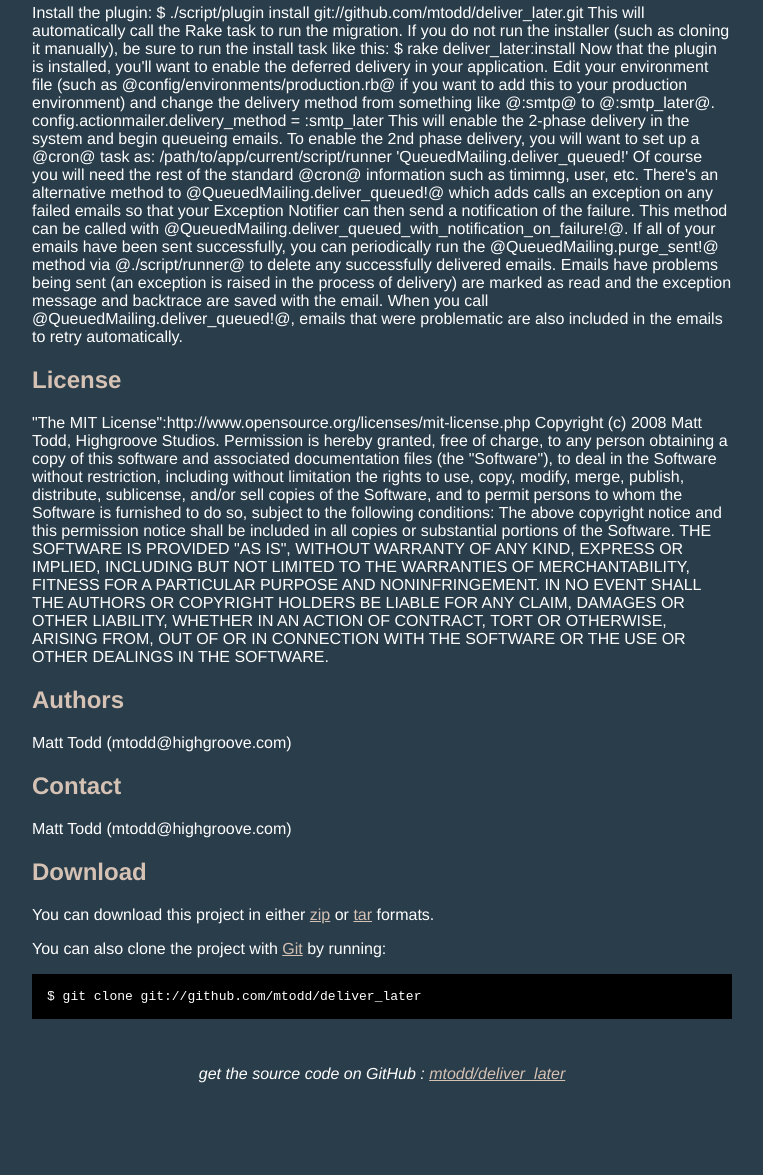
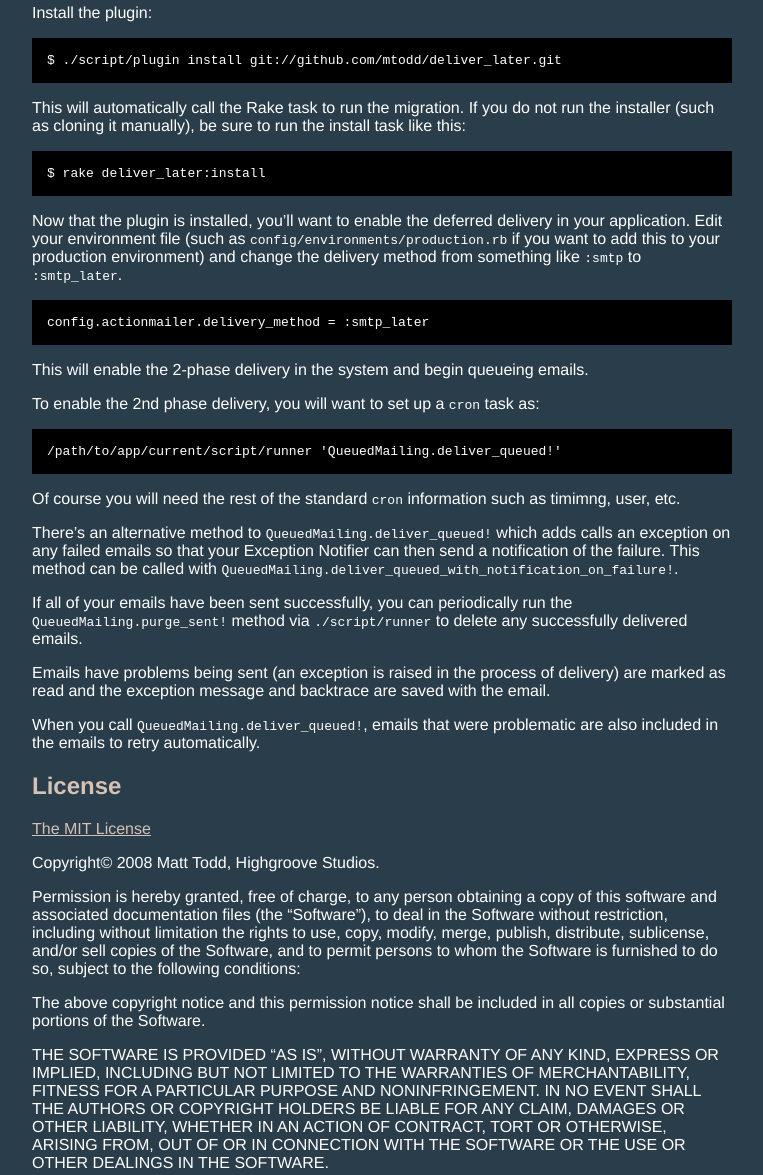
Before and after one commit to mtodd/deliver_later, a plain HTML site: page index.html in a window 1280 px wide. Shown: the part 344-1519 px from the top of the page, without its empty margins (258-1021 px from the left). Before the commit the page ends 1435 px from the top, so only its background shows below. Drawn offline with Linux system fonts and the light colour scheme.

Commit message:
Fixed the formatting of the installation and the license information.

```diff
--- a/index.html
+++ b/index.html
@@ -55,71 +55,92 @@
     <h2>Dependencies</h2>
 <p>Rails 1.1.3 or greater</p>
 <h2>Install</h2>
-<p>Install the plugin:
+<p>
 
-  $ ./script/plugin install git://github.com/mtodd/deliver_later.git
+  <p>Install the plugin:</p>
 
-This will automatically call the Rake task to run the migration. If you do not
-run the installer (such as cloning it manually), be sure to run the install
-task like this:
 
-  $ rake deliver_later:install
+  	<pre><code>$ ./script/plugin install git://github.com/mtodd/deliver_later.git</code></pre>
 
-Now that the plugin is installed, you'll want to enable the deferred delivery
-in your application. Edit your environment file (such as
-@config/environments/production.rb@ if you want to add this to your production
-environment) and change the delivery method from something like @:smtp@ to
-@:smtp_later@.
 
-  config.actionmailer.delivery_method = :smtp_later
+  	<p>This will automatically call the Rake task to run the migration. If you do not
+  run the installer (such as cloning it manually), be sure to run the install
+  task like this:</p>
 
-This will enable the 2-phase delivery in the system and begin queueing emails.
 
-To enable the 2nd phase delivery, you will want to set up a @cron@ task as:
+  	<pre><code>$ rake deliver_later:install</code></pre>
 
-  /path/to/app/current/script/runner 'QueuedMailing.deliver_queued!'
 
-Of course you will need the rest of the standard @cron@ information such as
-timimng, user, etc.
+  	<p>Now that the plugin is installed, you&#8217;ll want to enable the deferred delivery
+  in your application. Edit your environment file (such as
+  <code>config/environments/production.rb</code> if you want to add this to your production
+  environment) and change the delivery method from something like <code>:smtp</code> to
+  <code>:smtp_later</code>.</p>
 
-There's an alternative method to @QueuedMailing.deliver_queued!@ which adds
-calls an exception on any failed emails so that your Exception Notifier can
-then send a notification of the failure. This method can be called with
-@QueuedMailing.deliver_queued_with_notification_on_failure!@.
 
-If all of your emails have been sent successfully, you can periodically run the
-@QueuedMailing.purge_sent!@ method via @./script/runner@ to delete any
-successfully delivered emails.
+  	<pre><code>config.actionmailer.delivery_method = :smtp_later</code></pre>
 
-Emails have problems being sent (an exception is raised in the process of
-delivery) are marked as read and the exception message and backtrace are saved
-with the email.
 
-When you call @QueuedMailing.deliver_queued!@, emails that were problematic are
-also included in the emails to retry automatically.
+  	<p>This will enable the 2-phase delivery in the system and begin queueing emails.</p>
+
+
+  	<p>To enable the 2nd phase delivery, you will want to set up a <code>cron</code> task as:</p>
+
+
+  	<pre><code>/path/to/app/current/script/runner 'QueuedMailing.deliver_queued!'</code></pre>
+
+
+  	<p>Of course you will need the rest of the standard <code>cron</code> information such as
+  timimng, user, etc.</p>
+
+
+  	<p>There&#8217;s an alternative method to <code>QueuedMailing.deliver_queued!</code> which adds
+  calls an exception on any failed emails so that your Exception Notifier can
+  then send a notification of the failure. This method can be called with
+  <code>QueuedMailing.deliver_queued_with_notification_on_failure!</code>.</p>
+
+
+  	<p>If all of your emails have been sent successfully, you can periodically run the
+  <code>QueuedMailing.purge_sent!</code> method via <code>./script/runner</code> to delete any
+  successfully delivered emails.</p>
+
+
+  	<p>Emails have problems being sent (an exception is raised in the process of
+  delivery) are marked as read and the exception message and backtrace are saved
+  with the email.</p>
+
+
+  	<p>When you call <code>QueuedMailing.deliver_queued!</code>, emails that were problematic are
+  also included in the emails to retry automatically.</p>
+
 </p>
 <h2>License</h2>
-<p>"The MIT License":http://www.opensource.org/licenses/mit-license.php
+<p><p><a href="http://www.opensource.org/licenses/mit-license.php">The <span class="caps">MIT</span> License</a></p>
 
-Copyright (c) 2008 Matt Todd, Highgroove Studios.
 
-Permission is hereby granted, free of charge, to any person obtaining a copy
-of this software and associated documentation files (the "Software"), to deal
+	<p>Copyright&#169; 2008 Matt Todd, Highgroove Studios.</p>
+
+
+	<p>Permission is hereby granted, free of charge, to any person obtaining a copy
+of this software and associated documentation files (the &#8220;Software&#8221;), to deal
 in the Software without restriction, including without limitation the rights
 to use, copy, modify, merge, publish, distribute, sublicense, and/or sell
 copies of the Software, and to permit persons to whom the Software is
-furnished to do so, subject to the following conditions:
+furnished to do so, subject to the following conditions:</p>
 
-The above copyright notice and this permission notice shall be included in
-all copies or substantial portions of the Software.
 
-THE SOFTWARE IS PROVIDED "AS IS", WITHOUT WARRANTY OF ANY KIND, EXPRESS OR
-IMPLIED, INCLUDING BUT NOT LIMITED TO THE WARRANTIES OF MERCHANTABILITY,
-FITNESS FOR A PARTICULAR PURPOSE AND NONINFRINGEMENT. IN NO EVENT SHALL THE
-AUTHORS OR COPYRIGHT HOLDERS BE LIABLE FOR ANY CLAIM, DAMAGES OR OTHER
-LIABILITY, WHETHER IN AN ACTION OF CONTRACT, TORT OR OTHERWISE, ARISING FROM,
-OUT OF OR IN CONNECTION WITH THE SOFTWARE OR THE USE OR OTHER DEALINGS IN
-THE SOFTWARE.
+	<p>The above copyright notice and this permission notice shall be included in
+all copies or substantial portions of the Software.</p>
+
+
+	<p><span class="caps">THE SOFTWARE IS PROVIDED</span> &#8220;AS IS&#8221;, <span class="caps">WITHOUT WARRANTY OF ANY KIND</span>, EXPRESS OR
+<span class="caps">IMPLIED</span>, INCLUDING <span class="caps">BUT NOT LIMITED TO THE WARRANTIES OF MERCHANTABILITY</span>,
+<span class="caps">FITNESS FOR A PARTICULAR PURPOSE AND NONINFRINGEMENT</span>. IN <span class="caps">NO EVENT SHALL THE</span>
+<span class="caps">AUTHORS OR COPYRIGHT HOLDERS BE LIABLE FOR ANY CLAIM</span>, DAMAGES <span class="caps">OR OTHER</span>
+<span class="caps">LIABILITY</span>, WHETHER <span class="caps">IN AN ACTION OF CONTRACT</span>, TORT <span class="caps">OR OTHERWISE</span>, ARISING <span class="caps">FROM</span>,
+<span class="caps">OUT OF OR IN CONNECTION WITH THE SOFTWARE OR THE USE OR OTHER DEALINGS IN</span>
+<span class="caps">THE SOFTWARE</span>.</p>
+
 </p>
 <h2>Authors</h2>
 <p>Matt Todd (mtodd@highgroove.com)</p>
```
